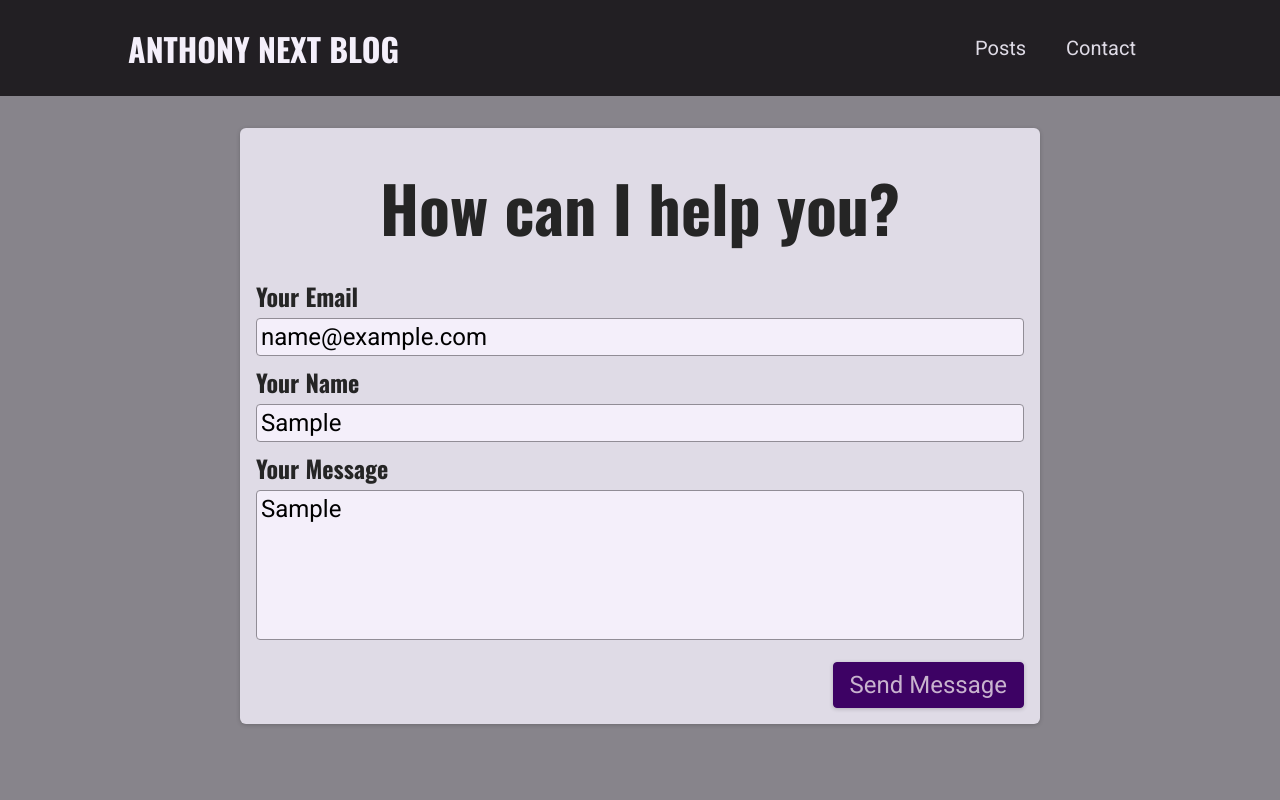
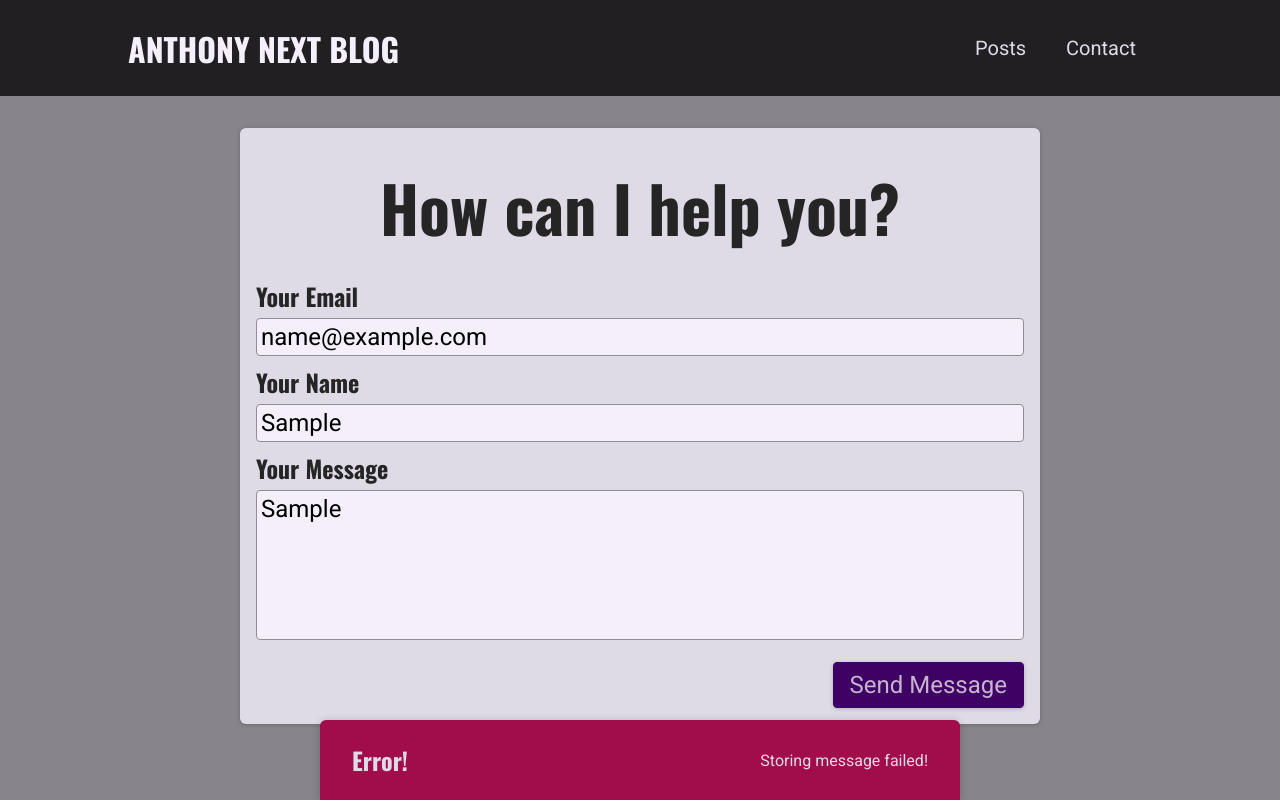
Before and after one commit to anthonyjt21/nextjs-blog, a Next.js app: page /contact in a window 1280 px wide. Both pictures are taken after typing "name@example.com", "Sample", "Sample" into the empty fields and a click on the button "Send Message". Built offline with nearby package versions, Linux system fonts and the light colour scheme; no server answers; the database is empty.

Commit message:
fix notifications and add metadata
fix notifications and add metadata

```diff
--- a/components/contact/contact-form.js
+++ b/components/contact/contact-form.js
@@ -1,25 +1,78 @@
+import { useState, useEffect } from 'react';
 import classes from './contact-form.module.css';
-import { useState } from 'react';
+import Notification from '../ui/notification';
+
+async function sendContactData(contactDetails) {
+  const response = await fetch('/api/contact', {
+    method: 'POST',
+    body: JSON.stringify(contactDetails),
+    headers: {
+      'Content-Type': 'application/json',
+    },
+  });
+  const data = await response.json();
+  if (!response.ok) {
+    throw new Error(data.message || 'Something went wrong!');
+  }
+}
 function ContactForm() {
   const [enteredEmail, setEnteredEmail] = useState('');
   const [enteredName, setEnteredName] = useState('');
   const [enteredMessage, setEnteredMessage] = useState('');
+  const [requestStatus, setRequestStatus] = useState(); // pending, success, error
+  const [requestError, setRequestError] = useState();
 
-  function sendMessageHandler(event) {
+useEffect(() => {
+    if(requestStatus==='success' || requestStatus==='error') {
+        const timer=setTimeout(() => {
+            setRequestStatus(null);
+            setRequestError(null);
+        }, 3000);
+
+        return ()=>clearTimeout(timer)
+    }
+},[requestStatus]);
+
+  async function sendMessageHandler(event) {
     event.preventDefault();
+
     // optional add client validations
 
-    fetch('api/contact', {
-      method: 'POST',
-      body: JSON.stringify({
+    setRequestStatus('pending');
+    try {
+      await sendContactData({
         email: enteredEmail,
         name: enteredName,
         message: enteredMessage,
-      }),
-      headers: {
-        'Content-Type': 'application/json',
-      },
-    });
+      });
+      setRequestStatus('success');
+      setEnteredMessage('');
+      setEnteredEmail('');
+      setEnteredName('');
+    } catch (error) {
+      setRequestError(error.message);
+      setRequestStatus('error');
+    }
+  }
+  let notification;
+  if (requestStatus === 'pending') {
+    notification = {
+      status: 'pending',
+      title: 'Sending message...',
+      message: 'Your message is on its way!',
+    };
+  } else if (requestStatus === 'success') {
+    notification = {
+      status: 'success',
+      title: 'Success!',
+      message: 'Message sent successfully!',
+    };
+  } else if (requestStatus === 'error') {
+    notification = {
+      status: 'error',
+      title: 'Error!',
+      message: requestError,
+    };
   }
 
   return (
@@ -61,6 +114,13 @@
           <button>Send Message</button>
         </div>
       </form>
+      {notification && (
+        <Notification
+          status={notification.status}
+          title={notification.title}
+          message={notification.message}
+        />
+      )}
     </section>
   );
 }
--- /dev/null
+++ b/components/ui/notification.js
@@ -0,0 +1,29 @@
+import ReactDOM from 'react-dom';
+
+import classes from './notification.module.css';
+
+function Notification(props) {
+  const { title, message, status } = props;
+
+  let statusClasses = '';
+
+  if (status === 'success') {
+    statusClasses = classes.success;
+  }
+
+  if (status === 'error') {
+    statusClasses = classes.error;
+  }
+
+  const cssClasses = `${classes.notification} ${statusClasses}`;
+
+  return ReactDOM.createPortal(
+    <div className={cssClasses}>
+      <h2>{title}</h2>
+      <p>{message}</p>
+    </div>,
+    document.getElementById('notifications')
+  );
+}
+
+export default Notification;
--- /dev/null
+++ b/components/ui/notification.module.css
@@ -0,0 +1,43 @@
+.notification {
+  display: flex;
+  justify-content: space-between;
+  align-items: center;
+  color: var(--color-grey-100);
+  background-color: var(--color-grey-800);
+  padding: 0 var(--size-8);
+  box-shadow: 0 1px 8px rgba(0, 0, 0, 0.2);
+  position: fixed;
+  height: 5rem;
+  bottom: 0;
+  width: 100%;
+  left: 0;
+  border-top-right-radius: 0;
+  border-top-left-radius: 0;
+}
+
+.notification h2 {
+  font-size: var(--size-6);
+  margin: 0;
+}
+
+.notification p {
+  margin: 0;
+}
+
+.success {
+  background-color: var(--color-success-500);
+  color: var(--color-grey-800);
+}
+
+.error {
+  background-color: var(--color-error-500);
+}
+
+@media (min-width: 768px) {
+  .notification {
+    width: 40rem;
+    left: calc(50% - 20rem);
+    border-top-right-radius: 6px;
+    border-top-left-radius: 6px;
+  }
+}
--- a/pages/_app.js
+++ b/pages/_app.js
@@ -1,9 +1,14 @@
+import Head from 'next/head';
+
 import '../styles/globals.css';
 import Layout from '../components/layout/layout';
 
 function MyApp({ Component, pageProps }) {
   return (
     <Layout>
+      <Head>
+        <meta name='viewport' content='width=device-width, initial-scale=1' />
+      </Head>
       <Component {...pageProps} />
     </Layout>
   );
--- /dev/null
+++ b/pages/_document.js
@@ -0,0 +1,18 @@
+import Document, { Html, Head, Main, NextScript } from 'next/document';
+
+class MyDocument extends Document {
+  render() {
+    return (
+      <Html lang="en">
+        <Head />
+        <body>
+          <Main />
+          <NextScript />
+          <div id="notifications"></div>
+        </body>
+      </Html>
+    );
+  }
+}
+
+export default MyDocument;
--- a/pages/api/contact.js
+++ b/pages/api/contact.js
@@ -12,6 +12,7 @@
       message.trim() === ''
     ) {
       res.status(422).json({ message: 'Invalid input' });
+ return;
     }
 
     //store in the database
@@ -61,7 +62,7 @@
     console.log(newMessage);
     res
       .status(201)
-      .json({ message: 'successfully stored message!', data: newMessage });
+      .json({ message: 'successfully stored message!', message: newMessage });
   }
 }
 export default handler;
--- a/pages/contact.js
+++ b/pages/contact.js
@@ -1,5 +1,17 @@
+import { Fragment } from 'react';
+import Head from 'next/head';
 import ContactForm from '../components/contact/contact-form';
+
 function ContactPage() {
-  return <ContactForm />;
+  return (
+    <Fragment>
+      <Head>
+        <title>Contact Me</title>
+        <meta name='description' content='Send me your messages!' />
+      </Head>
+      <ContactForm />
+    </Fragment>
+  );
 }
+
 export default ContactPage;
```
Also changed, not shown: pages/index.js (+9 -1 lines), pages/posts/[slug].js (+11 -1 lines), pages/posts/index.js (+14 -1 lines).
